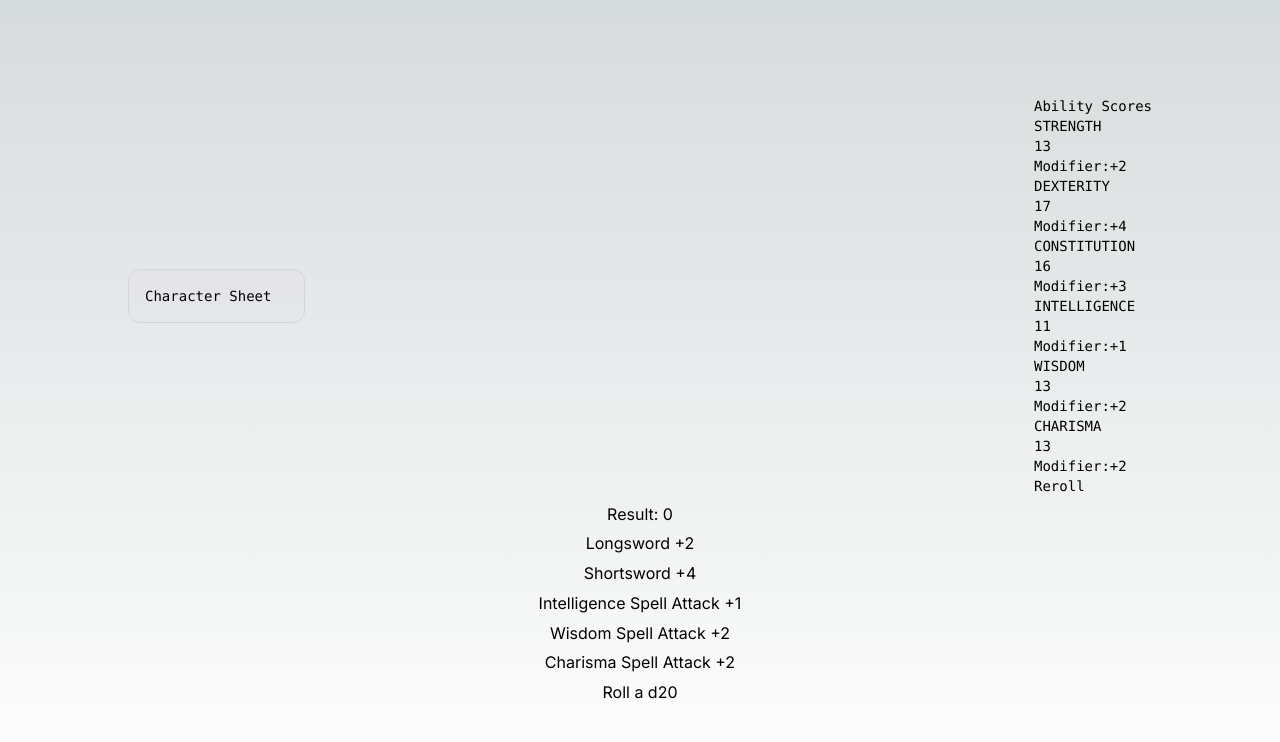
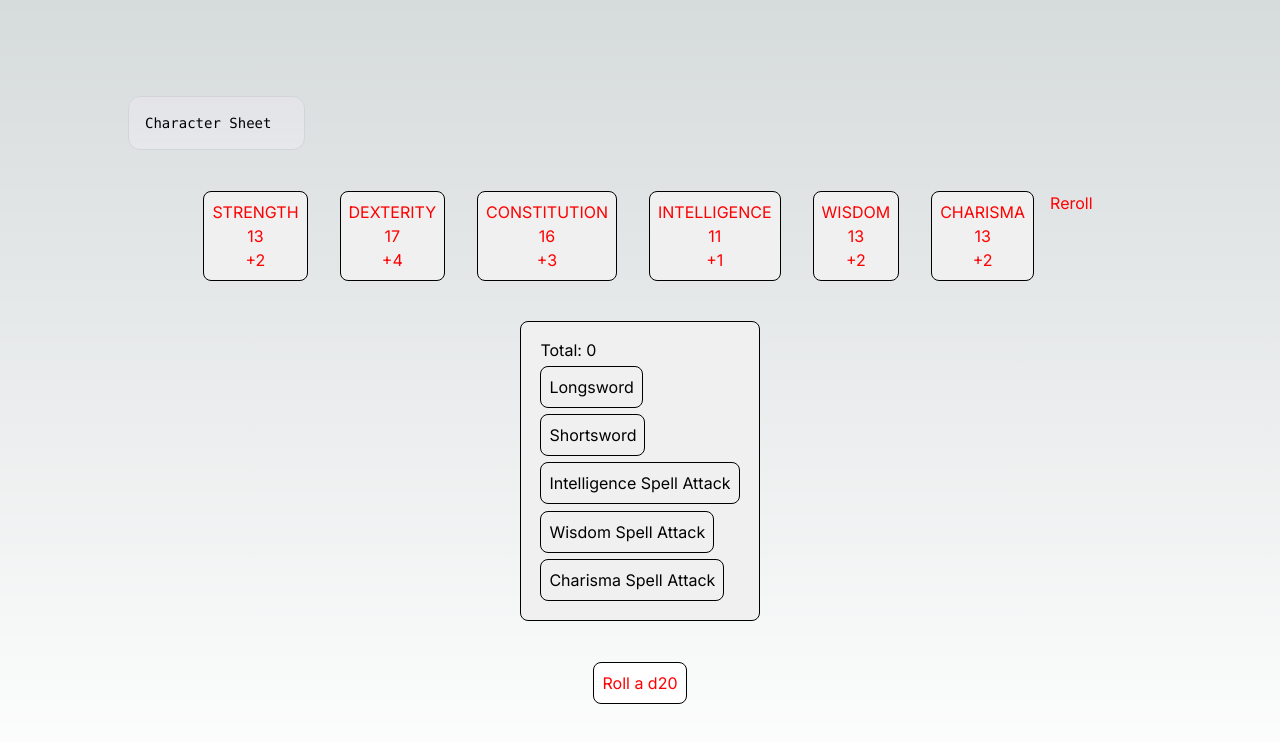
Before and after one commit to LucaRM/bucans-app, a Next.js app: page /character/sheet in a window 1280 px wide. Shown: the top 742 px of the page. Built offline with nearby package versions, Linux system fonts and the light colour scheme.

Commit message:
Created actions component & added sass to files

```diff
--- a/src/app/character/sheet/page.module.scss
+++ b/src/app/character/sheet/page.module.scss
@@ -1,4 +1,7 @@
-.button-roll {
-    background-color: red;
-    color: pink;
+.buttonRoll {
+    background-color: white;
+    color: red;
+    border: 1px solid black;
+    border-radius: 0.5rem;
+    padding: 0.5rem;
 }
--- a/src/app/character/sheet/page.tsx
+++ b/src/app/character/sheet/page.tsx
@@ -1,18 +1,17 @@
 "use client";
-import { calculateModifier, getValueByName, roll } from "@/app/functions";
+import Actions from "@/app/components/actions/actions";
+import { roll } from "@/app/functions";
 import { AbilityScore } from "@/app/models/character-sheet/characterSheet.model";
 import { useState } from "react";
+import AbilityScoreComponent from "../../components/ability-score/ability-score";
 import ModalCritico from "../../components/modal";
-import AbilityScoreComponent from "./../../components/ability-score";
-import "./page.module.scss";
+import styles from "./page.module.scss";
 
 export default function Home() {
     const [result, setResult] = useState(0);
     const [AbilityScore, setAbilityScore] = useState<AbilityScore[]>([]);
-    const [rolling, setRolling] = useState("");
 
     function rollDice(argument: string) {
-        setRolling(argument);
         setResult(roll(argument));
         return result;
     }
@@ -28,90 +27,16 @@ export default function Home() {
                     <p className="fixed left-0 top-0 flex w-full justify-center border-b border-gray-300 bg-gradient-to-b from-zinc-200 pb-6 pt-8 backdrop-blur-2xl dark:border-neutral-800 dark:bg-zinc-800/30 dark:from-inherit lg:static lg:w-auto  lg:rounded-xl lg:border lg:bg-gray-200 lg:p-4 lg:dark:bg-zinc-800/30">
                         Character Sheet &nbsp;
                     </p>
-                    <AbilityScoreComponent
-                        onAbilityScoreGeneration={onAbilityScoreGeneration}
-                    />
                 </div>
-                <div>
-                    {rolling !== "" ? <p>Rolled: {rolling}</p> : <></>}
-                    <p>Result: {result}</p>
-                </div>
-                {/* Longsword */}
-                <button
-                    onClick={() =>
-                        rollDice(
-                            `1d20${calculateModifier(
-                                getValueByName(AbilityScore, "STRENGTH")
-                            )}`
-                        )
-                    }
-                >
-                    Longsword{" "}
-                    {calculateModifier(
-                        getValueByName(AbilityScore, "STRENGTH")
-                    )}
-                </button>
-                {/* Shortsword */}
-                <button
-                    onClick={() =>
-                        rollDice(
-                            `1d20${calculateModifier(
-                                getValueByName(AbilityScore, "DEXTERITY")
-                            )}`
-                        )
-                    }
-                >
-                    Shortsword{" "}
-                    {calculateModifier(
-                        getValueByName(AbilityScore, "DEXTERITY")
-                    )}
-                </button>
-                {/* Intelligence attack */}
-                <button
-                    onClick={() =>
-                        rollDice(
-                            `1d20${calculateModifier(
-                                getValueByName(AbilityScore, "INTELLIGENCE")
-                            )}`
-                        )
-                    }
-                >
-                    Intelligence Spell Attack{" "}
-                    {calculateModifier(
-                        getValueByName(AbilityScore, "INTELLIGENCE")
-                    )}
-                </button>
-                {/* Wisdom attack */}
-                <button
-                    onClick={() =>
-                        rollDice(
-                            `1d20${calculateModifier(
-                                getValueByName(AbilityScore, "WISDOM")
-                            )}`
-                        )
-                    }
-                >
-                    Wisdom Spell Attack{" "}
-                    {calculateModifier(getValueByName(AbilityScore, "WISDOM"))}
-                </button>
-                {/* Charisma attack */}
-                <button
-                    onClick={() =>
-                        rollDice(
-                            `1d20${calculateModifier(
-                                getValueByName(AbilityScore, "CHARISMA")
-                            )}`
-                        )
-                    }
-                >
-                    Charisma Spell Attack{" "}
-                    {calculateModifier(
-                        getValueByName(AbilityScore, "CHARISMA")
-                    )}
-                </button>
+                <AbilityScoreComponent
+                    onAbilityScoreGeneration={onAbilityScoreGeneration}
+                />
+
+                <Actions abilityScores={AbilityScore} />
+
                 {/* Roll a d20 */}
                 <button
-                    className="button-roll"
+                    className={styles.buttonRoll}
                     onClick={() => rollDice("1d20")}
                 >
                     Roll a d20
--- /dev/null
+++ b/src/app/components/ability-score/ability-score.module.scss
@@ -0,0 +1,20 @@
+.container {
+    display: flex;
+    flex-direction: row;
+    justify-content: space-between;
+    align-items: flex-start;
+    margin-left: 0;
+    color: red;
+
+    .abilityScore {
+        display: flex;
+        flex-direction: column;
+        justify-content: space-between;
+        align-items: center;
+        margin: 0 1rem;
+        padding: 0.5rem;
+        border: 1px solid black;
+        border-radius: 0.5rem;
+        background-color: #f0f0f0;
+    }
+}
--- a/src/app/components/ability-score.tsx
+++ b/src/app/components/ability-score/ability-score.tsx
@@ -1,6 +1,7 @@
 import { AbilityScoreGenerator, calculateModifier } from "@/app/functions";
 import { AbilityScore } from "@/app/models/character-sheet/characterSheet.model";
 import { useEffect, useState } from "react";
+import styles from "./ability-score.module.scss";
 
 interface AbilityScoreComponentProps {
     onAbilityScoreGeneration: (abilityScores: AbilityScore[]) => void;
@@ -39,16 +40,15 @@ export default function AbilityScoreComponent({
     }
 
     return (
-        <div>
-            <h1>Ability Scores</h1>
+        <div className={styles.container}>
+            {/* <h1>Ability Scores</h1> */}
             {[...Array(abilityScoreNames.length)].map((e, i) => (
-                <div key={i}>
+                <div className={styles.abilityScore} key={i}>
                     <h2>
                         {AbilityScore.length > 1 ? AbilityScore[i].ability : ""}
                     </h2>
                     <p>{AbilityScore.length > 1 ? AbilityScore[i].value : 0}</p>
                     <p>
-                        Modifier:
                         {AbilityScore.length > 1
                             ? calculateModifier(AbilityScore[i]?.value) === "-0"
                                 ? "0"
--- /dev/null
+++ b/src/app/components/actions/actions.module.scss
@@ -0,0 +1,28 @@
+.container {
+    display: flex;
+    flex-direction: column;
+    align-items: flex-start;
+    margin-left: 0;
+    padding: 1rem;
+    color: black;
+    border: 1px solid black;
+    border-radius: 0.5rem;
+    background-color: #f0f0f0;
+
+    p {
+        margin-left: 0.2rem;
+    }
+
+    .action {
+        display: flex;
+        flex-direction: column;
+        justify-content: space-between;
+        align-items: center;
+        margin: 0.2rem;
+        padding: 0.5rem;
+        color: black;
+        border: 1px solid black;
+        border-radius: 0.5rem;
+        background-color: #f0f0f0;
+    }
+}
--- /dev/null
+++ b/src/app/components/actions/actions.tsx
@@ -0,0 +1,101 @@
+import { calculateModifier, getValueByName, roll } from "@/app/functions";
+import { AbilityScore } from "@/app/models/character-sheet/characterSheet.model";
+import { useEffect, useState } from "react";
+import styles from "./actions.module.scss";
+
+export default function Actions({
+    abilityScores,
+}: {
+    abilityScores: AbilityScore[];
+}) {
+    const [result, setResult] = useState(0);
+    const [abilityScore, setAbilityScore] = useState<AbilityScore[]>([]);
+    const [argument, setArgument] = useState("");
+
+    //create a useeffect that will run on load and set the ability scores from the abilityScores prop
+
+    useEffect(() => {
+        setAbilityScore(abilityScores);
+    }, [abilityScores]);
+
+    function rollDice(argument: string) {
+        setArgument(argument);
+        setResult(roll(argument));
+        return result;
+    }
+
+    return (
+        <div className={styles.container}>
+            {/* <h1>Ability Scores</h1> */}
+            <div>
+                {argument !== "" ? <p>Rolling: {argument}</p> : <></>}
+                <p>Total: {result}</p>
+            </div>
+            {/* Longsword */}
+            <button
+                className={styles.action}
+                onClick={() =>
+                    rollDice(
+                        `1d20${calculateModifier(
+                            getValueByName(abilityScore, "STRENGTH")
+                        )}`
+                    )
+                }
+            >
+                Longsword{" "}
+            </button>
+            {/* Shortsword */}
+            <button
+                className={styles.action}
+                onClick={() =>
+                    rollDice(
+                        `1d20${calculateModifier(
+                            getValueByName(abilityScore, "DEXTERITY")
+                        )}`
+                    )
+                }
+            >
+                Shortsword{" "}
+            </button>
+            {/* Intelligence attack */}
+            <button
+                className={styles.action}
+                onClick={() =>
+                    rollDice(
+                        `1d20${calculateModifier(
+                            getValueByName(abilityScore, "INTELLIGENCE")
+                        )}`
+                    )
+                }
+            >
+                Intelligence Spell Attack{" "}
+            </button>
+            {/* Wisdom attack */}
+            <button
+                className={styles.action}
+                onClick={() =>
+                    rollDice(
+                        `1d20${calculateModifier(
+                            getValueByName(abilityScore, "WISDOM")
+                        )}`
+                    )
+                }
+            >
+                Wisdom Spell Attack{" "}
+            </button>
+            {/* Charisma attack */}
+            <button
+                className={styles.action}
+                onClick={() =>
+                    rollDice(
+                        `1d20${calculateModifier(
+                            getValueByName(abilityScore, "CHARISMA")
+                        )}`
+                    )
+                }
+            >
+                Charisma Spell Attack{" "}
+            </button>
+        </div>
+    );
+}
```
